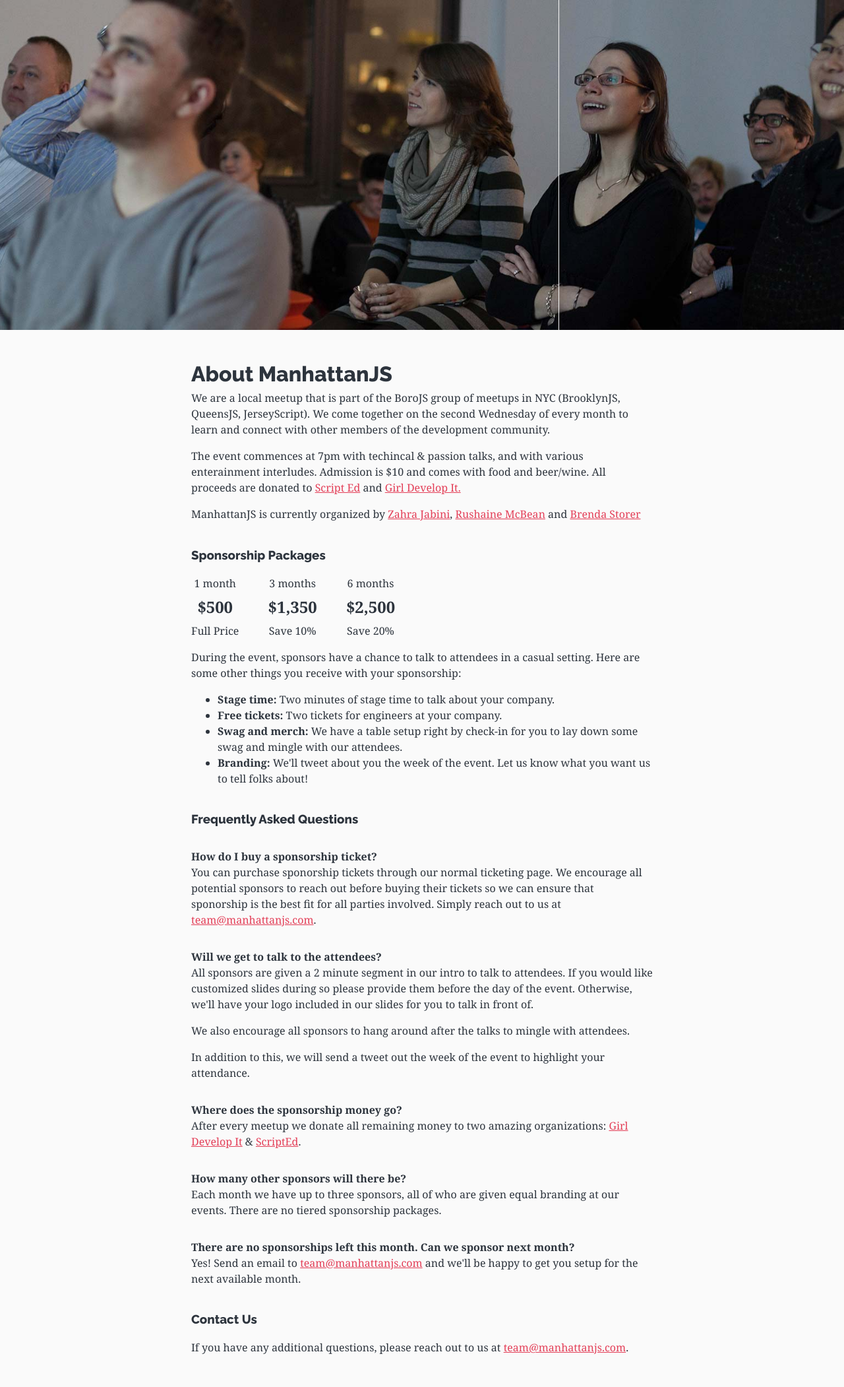
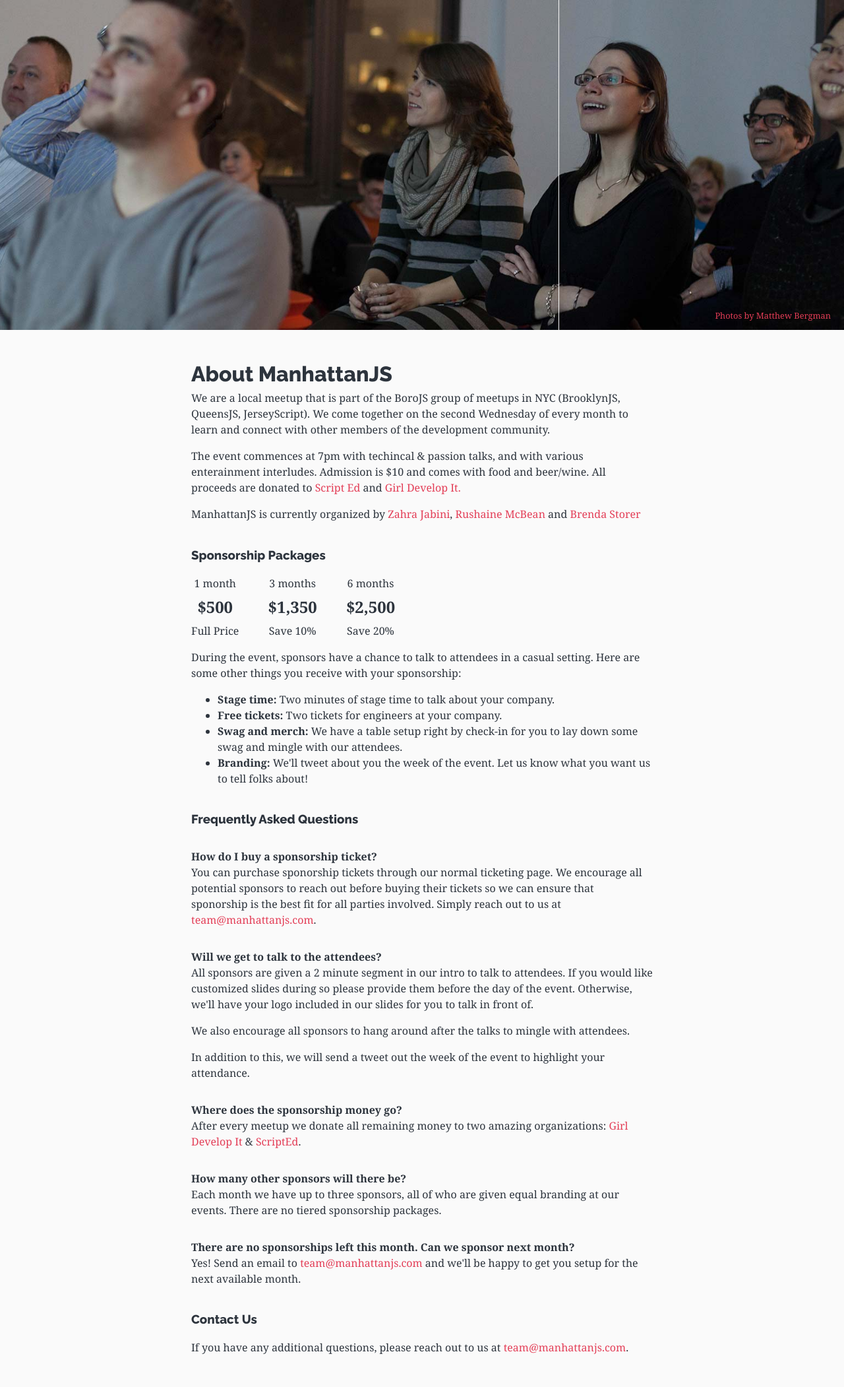
Before and after one commit to manhattanjs/manhattanjs.github.io, a Jekyll site: the page built from sponsorship.html, in a window 1280 px wide. Shown: the whole page at 66% size. Built offline with Jekyll 4.4.1, drawn with Linux system fonts in a browser that asks for light colours; some web fonts are replaced; comment, search, counter and statistics services are not loaded.

Commit message:
Add photo credit to slideshow. Update link styles

```diff
--- a/_sass/_footer.scss
+++ b/_sass/_footer.scss
@@ -13,9 +13,11 @@
 
   a {
     color: $footer-copy;
+    text-decoration: underline;
 
     &:hover {
       color: $red;
+      text-decoration: none;
     }
   }
 }
--- a/_sass/_slideshow.scss
+++ b/_sass/_slideshow.scss
@@ -1,9 +1,23 @@
 .slideshow {
   height: 500px;
+  position: relative;
   width: 100%;
 
   @include breakpoint(medium) {
     height: 300px;
+  }
+}
+
+.slideshow-credit {
+  bottom: 10px;
+  color: $red;
+  font-size: 0.8rem;
+  position: absolute;
+  right: 20px;
+  z-index: 100;
+
+  &:hover {
+    text-decoration: underline;
   }
 }
 
--- a/_sass/_sponsorship.scss
+++ b/_sass/_sponsorship.scss
@@ -17,6 +17,10 @@
 
   p a {
     color: $red;
+
+    &:hover {
+      text-decoration: underline;
+    }
   }
 }
 
--- a/_sass/_typography.scss
+++ b/_sass/_typography.scss
@@ -28,6 +28,5 @@ p {
 
   a {
     color: $light-blue;
-    text-decoration: underline;
   }
 }
--- a/sponsorship.html
+++ b/sponsorship.html
@@ -9,6 +9,7 @@ title: ManhattanJS - Sponsorship
   <div class="slide"></div>
   <div class="slide"></div>
   <div class="slide"></div>
+  <a href="https://www.flickr.com/photos/matthewbergman/" target="_blank" class="slideshow-credit">Photos by Matthew Bergman</a>
 </div>
 
 <article class="sponsorship-container">
```
